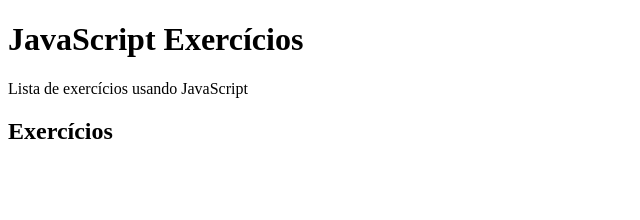
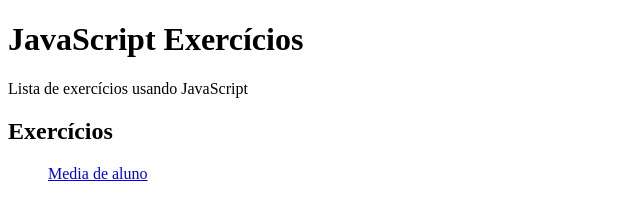
Before and after one commit to nand0tech/javascript-exercises, a plain HTML site: page index.html in a window 1280 px wide. Shown: the whole page, without its empty margins (0-640 px from the left). Drawn offline with Linux system fonts and the light colour scheme.

Commit message:
Fix link text for media-aluno page

```diff
--- a/index.html
+++ b/index.html
@@ -12,7 +12,7 @@
 
     <h2>Exercícios</h2>
     <ul>
-      <a href="media-aluno/index.html"></a>
+      <a href="media-aluno/index.html">Media de aluno</a>
     </ul>
   </body>
 </html>
```
